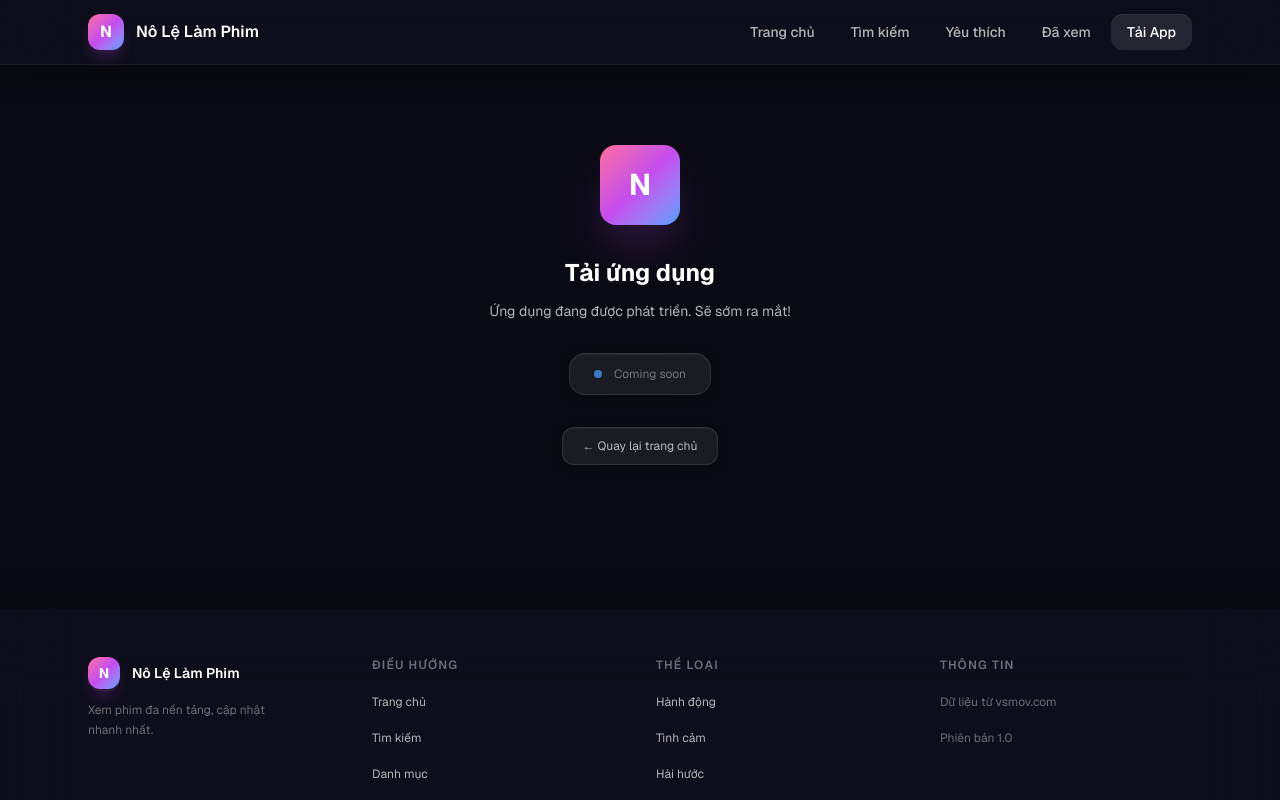
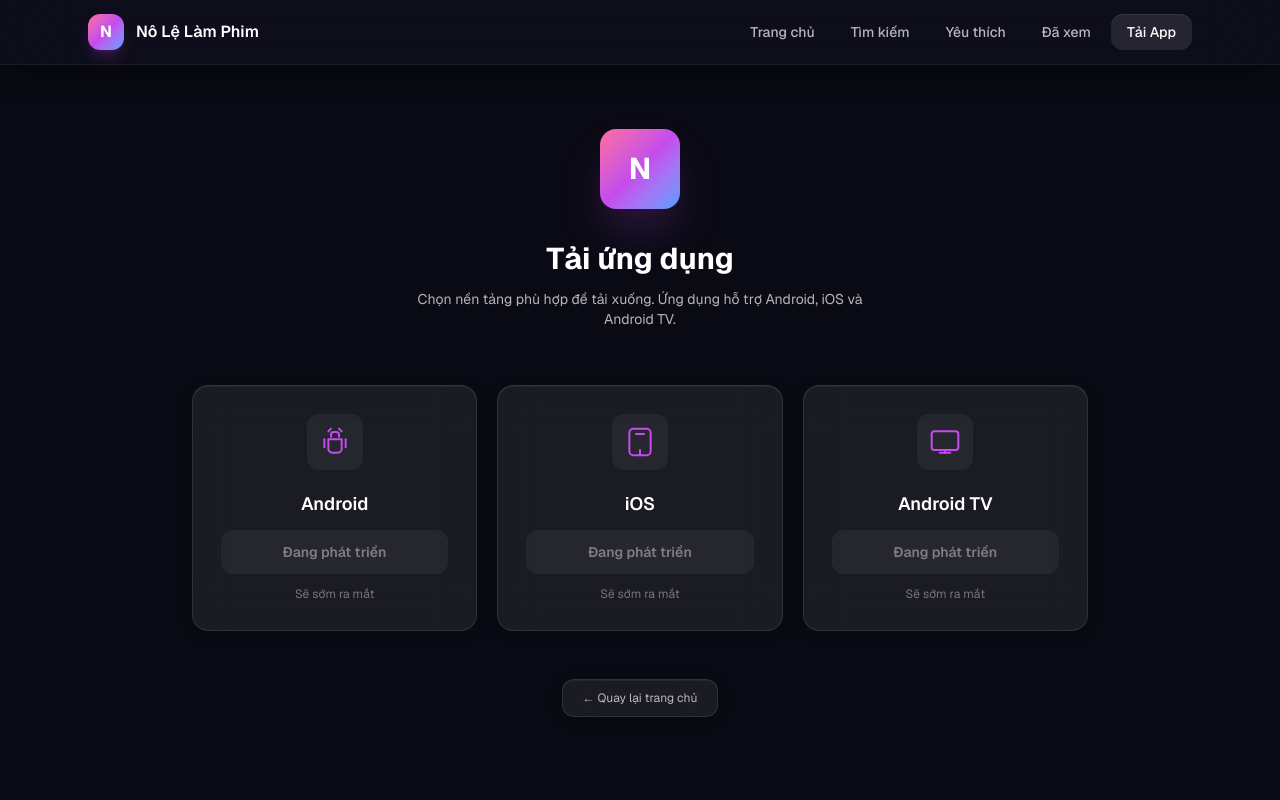
Before and after one commit to vien105200318/nolelamphim, a Next.js app in the folder web/: page /download in a window 1280 px wide. Shown: the top 800 px of the page. Built offline with nearby package versions, Linux system fonts and the light colour scheme; no server answers.

Commit message:
feat: download page fetches GitHub releases for Android/iOS/Android TV

```diff
--- a/web/src/app/download/page.tsx
+++ b/web/src/app/download/page.tsx
@@ -1,27 +1,160 @@
-import Link from "next/link";
+import Link from "next/link"
 
-export default function DownloadPage() {
+interface ReleaseAsset {
+  name: string
+  browser_download_url: string
+}
+
+interface Release {
+  tag_name: string
+  assets: ReleaseAsset[]
+}
+
+async function getLatestRelease(): Promise<Release | null> {
+  try {
+    const res = await fetch(
+      "https://api.github.com/repos/vien105200318/nolelamphim/releases?per_page=1",
+      { next: { revalidate: 3600 } }
+    )
+    if (!res.ok) return null
+    const releases: Release[] = await res.json()
+    return releases[0] ?? null
+  } catch {
+    return null
+  }
+}
+
+export default async function DownloadPage() {
+  const release = await getLatestRelease()
+
+  const apkAsset = release?.assets.find((a) => a.name.endsWith(".apk") && !a.name.includes("tv"))
+  const ipaAsset = release?.assets.find((a) => a.name.endsWith(".ipa"))
+  const tvAsset = release?.assets.find((a) => a.name.endsWith(".apk") && a.name.includes("tv"))
+
+  const platforms = [
+    {
+      id: "android",
+      label: "Android",
+      icon: (
+        <svg viewBox="0 0 24 24" className="w-8 h-8" fill="none" stroke="currentColor" strokeWidth="1.5" strokeLinecap="round" strokeLinejoin="round">
+          <path d="M4 10v6" />
+          <path d="M20 10v6" />
+          <path d="M7 10h10v7a3 3 0 0 1-3 3h-4a3 3 0 0 1-3-3v-7Z" />
+          <path d="M9 6.5a2 2 0 0 1 2-2h2a2 2 0 0 1 2 2" />
+          <path d="M9 7v1" />
+          <path d="M15 7v1" />
+          <path d="M9 2 7 4" />
+          <path d="M15 2l2 2" />
+        </svg>
+      ),
+      url: apkAsset?.browser_download_url ?? null,
+      filename: apkAsset?.name ?? null,
+      note: apkAsset ? `${formatSize(0)}` : null,
+    },
+    {
+      id: "ios",
+      label: "iOS",
+      icon: (
+        <svg viewBox="0 0 24 24" className="w-8 h-8" fill="none" stroke="currentColor" strokeWidth="1.5" strokeLinecap="round" strokeLinejoin="round">
+          <rect x="4" y="2" width="16" height="20" rx="3" />
+          <line x1="9" y1="6" x2="15" y2="6" />
+          <line x1="12" y1="22" x2="12" y2="18" />
+        </svg>
+      ),
+      url: ipaAsset?.browser_download_url ?? null,
+      filename: ipaAsset?.name ?? null,
+      note: ipaAsset ? "unsigned — cần sign trước khi cài" : null,
+    },
+    {
+      id: "androidtv",
+      label: "Android TV",
+      icon: (
+        <svg viewBox="0 0 24 24" className="w-8 h-8" fill="none" stroke="currentColor" strokeWidth="1.5" strokeLinecap="round" strokeLinejoin="round">
+          <rect x="2" y="4" width="20" height="14" rx="2" />
+          <line x1="8" y1="20" x2="16" y2="20" />
+          <line x1="12" y1="18" x2="12" y2="20" />
+        </svg>
+      ),
+      url: tvAsset?.browser_download_url ?? apkAsset?.browser_download_url ?? null,
+      filename: tvAsset?.name ?? apkAsset?.name ?? null,
+      note: tvAsset ? null : (apkAsset ? "Dùng chung file APK bản Android" : null),
+    },
+  ]
+
   return (
-    <div className="max-w-6xl mx-auto px-6 py-20 flex flex-col items-center justify-center">
+    <div className="max-w-6xl mx-auto px-6 py-16">
+      <div className="flex flex-col items-center text-center mb-14">
         <div className="w-20 h-20 rounded-2xl bg-gradient-to-br from-[#FF6B9D] via-[#C44BED] to-[#4A9EFF] flex items-center justify-center text-white text-3xl font-bold shadow-2xl shadow-[#C44BED]/30 mb-8">
           N
         </div>
-      <h1 className="text-2xl font-bold text-text-primary mb-3">
+        <h1 className="text-3xl font-bold text-text-primary mb-3">
           Tải ứng dụng
         </h1>
-      <p className="text-text-secondary text-sm mb-8">
-        Ứng dụng đang được phát triển. Sẽ sớm ra mắt!
+        <p className="text-text-secondary text-sm max-w-md">
+          Chọn nền tảng phù hợp để tải xuống. Ứng dụng hỗ trợ Android, iOS và Android TV.
         </p>
-      <div className="flex items-center gap-3 px-6 py-3 rounded-2xl glass-tile text-text-muted text-xs">
-        <span className="w-2 h-2 rounded-full bg-[#4A9EFF] animate-pulse" />
-        Coming soon
+        {release && (
+          <div className="mt-4 px-4 py-2 rounded-full glass-tile text-text-muted text-xs inline-flex items-center gap-2">
+            <span className="w-1.5 h-1.5 rounded-full bg-green-400" />
+            Phiên bản {release.tag_name.replace(/^v/i, "")}
           </div>
+        )}
+      </div>
+
+      <div className="grid grid-cols-1 md:grid-cols-3 gap-5 max-w-4xl mx-auto">
+        {platforms.map((p) => (
+          <div
+            key={p.id}
+            className="glass-tile rounded-2xl p-7 flex flex-col items-center text-center"
+          >
+            <div className="w-14 h-14 rounded-xl bg-white/5 flex items-center justify-center text-[#C44BED] mb-5">
+              {p.icon}
+            </div>
+            <h2 className="text-lg font-semibold text-text-primary mb-3">{p.label}</h2>
+
+            {p.url ? (
+              <>
+                <a
+                  href={p.url}
+                  download
+                  className="w-full py-3 rounded-xl bg-gradient-to-r from-[#FF6B9D] via-[#C44BED] to-[#4A9EFF] text-white text-sm font-semibold hover:shadow-lg hover:shadow-[#C44BED]/25 transition-all duration-300 text-center"
+                >
+                  Tải xuống
+                </a>
+                {p.note && (
+                  <p className="mt-3 text-text-muted text-xs leading-relaxed">{p.note}</p>
+                )}
+                {p.filename && (
+                  <p className="mt-1.5 text-text-muted text-[11px] font-mono">{p.filename}</p>
+                )}
+              </>
+            ) : (
+              <>
+                <div className="w-full py-3 rounded-xl bg-white/5 text-text-muted text-sm font-semibold text-center cursor-not-allowed">
+                  Đang phát triển
+                </div>
+                <p className="mt-3 text-text-muted text-xs">Sẽ sớm ra mắt</p>
+              </>
+            )}
+          </div>
+        ))}
+      </div>
+
+      <div className="flex justify-center mt-12">
         <Link
           href="/"
-        className="mt-8 px-5 py-2.5 rounded-xl glass-tile text-text-secondary text-xs hover:text-white"
+          className="px-5 py-2.5 rounded-xl glass-tile text-text-secondary text-xs hover:text-white transition-all"
         >
           ← Quay lại trang chủ
         </Link>
       </div>
+    </div>
   )
 }
+
+function formatSize(bytes: number): string {
+  if (bytes === 0) return ""
+  const units = ["B", "KB", "MB", "GB"]
+  const i = Math.floor(Math.log(bytes) / Math.log(1024))
+  return `${(bytes / Math.pow(1024, i)).toFixed(1)} ${units[i]}`
+}
```
Lines whose indentation alone changed are shown as unchanged.
